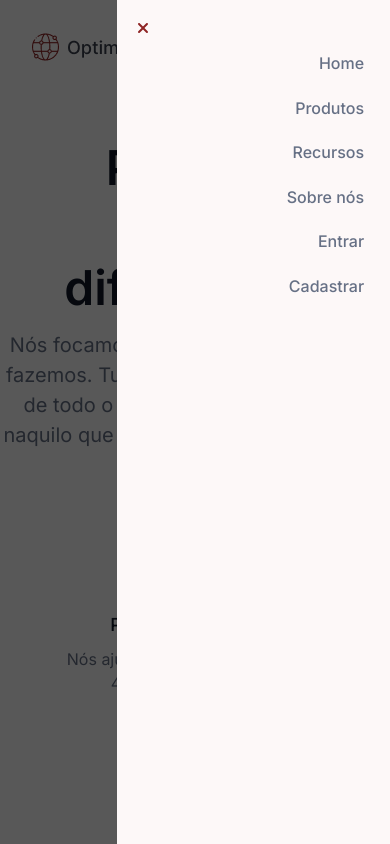
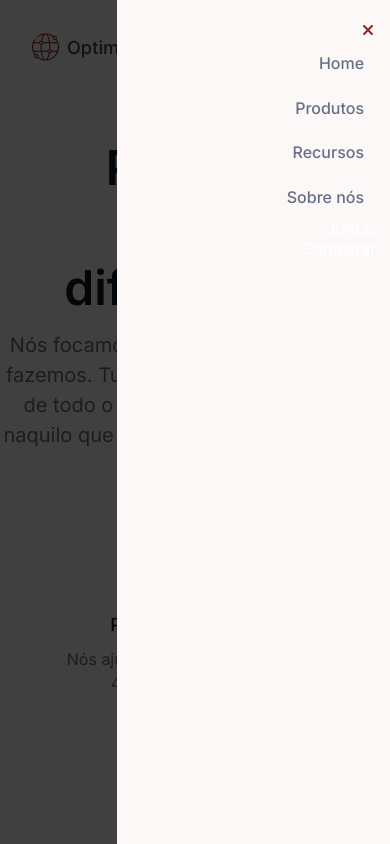
Before and after one commit to esa1715/optimustech-react, a React (Create React App) app: page / in a window 390 px wide. Both pictures are taken after a click on the element 363 px from the left and 47 px from the top of the page. Built offline with nearby package versions, Linux system fonts and the light colour scheme.

Commit message:
Vários ajustes e correções

```diff
--- a/src/componentes/Modal/Modal.css
+++ b/src/componentes/Modal/Modal.css
@@ -27,6 +27,15 @@
     flex-direction: column;
     justify-content: space-between;
     align-items: center;
+    position: relative;
+}
+
+.btn__fechar {
+    position: absolute;
+    top: 1%;
+    right: 1%;
+    padding: 5%;
+    cursor: pointer;
 }
 
 .modal img {
--- a/src/componentes/Modal/index.js
+++ b/src/componentes/Modal/index.js
@@ -1,26 +1,62 @@
-import './Modal.css';
+import { useState } from 'react';
+import PropTypes from 'prop-types';
 import { FontAwesomeIcon } from '@fortawesome/react-fontawesome';
 import { faGithub, faLinkedinIn, faWhatsapp } from '@fortawesome/free-brands-svg-icons';
-import PropTypes from 'prop-types';
-
-const loginConcluido = () => {
-    alert("Login realizado com sucesso! Para sugestões ou contato, clique em uma das redes sociais abaixo.");
-};
+import { faXmark } from '@fortawesome/free-solid-svg-icons';
+import './Modal.css';
 
 const Modal = ({ isOpen, onClose }) => {
+
+    const [username, setUsername] = useState('');
+    const [email, setEmail] = useState('');
+    const [error, setError] = useState('');
+
     if (!isOpen) return null;
+
+    const handleLogin = () => {
+        if (!username.trim() || !email.trim()) {
+            alert('Por favor, preencha todos os campos.');
+            return;
+        }
+
+        setError('');
+        alert(`Bem-vindo(a) ${username}! seu login foi realizado com sucesso! Para sugestões ou contato, clique em uma das redes sociais abaixo.`);
+    };
 
     return (
         <div className='background__modal' onClick={onClose}>
             <div className='modal' onClick={(e) => e.stopPropagation()}>
+                <div className='btn__fechar' onClick={onClose}>
+                    <FontAwesomeIcon icon={faXmark} style={{color: "#8e2424"}} />
+                </div>
                 <img src='/imagens/OptimusTech.png' alt='Logo da Optimus Tech' />
+
                 <div className='modal__content'>
-                    <input type='text' placeholder='Digite seu nome de usuário' className='modal__input' />
+                    <input
+                        type='text'
+                        placeholder='Digite seu nome de usuário'
+                        className='modal__input'
+                        value={username}
+                        onChange={(e) => setUsername(e.target.value)}
+                    />
                 </div>
+
                 <div className='modal__content'>
-                    <input type='email' placeholder='Digite seu e-mail' className='modal__input' />
+                    <input
+                        type='email'
+                        placeholder='Digite seu e-mail'
+                        className='modal__input'
+                        value={email}
+                        onChange={(e) => setEmail(e.target.value)}
+                    />
                 </div>
-                <a href='#' className='modal__btnlogin' onClick={loginConcluido}>Login</a>
+
+                {error && <p className="modal__error">{error}</p>}
+
+                <button className='modal__btnlogin' onClick={handleLogin}>
+                    Login
+                </button>
+
                 <span className='modal__contato'>Minhas Redes</span>
                 <div className='modal__icons'>
                     <ul>
@@ -35,7 +71,7 @@ const Modal = ({ isOpen, onClose }) => {
                             </a>
                         </li>
                         <li>
-                            <a href='' target="_blank" rel="noreferrer">
+                            <a href='https://api.whatsapp.com/send/?phone=%2B5511933329021&text&type=phone_number&app_absent=0' target="_blank" rel="noreferrer">
                                 <FontAwesomeIcon icon={faWhatsapp} style={{ color: "#8e2424" }} />
                             </a>
                         </li>
--- a/src/componentes/Navbar/Navbar.css
+++ b/src/componentes/Navbar/Navbar.css
@@ -81,6 +81,7 @@
     font-size: 16px;
     line-height: 24px;
     color: #667085;
+    cursor: pointer;
 }
 
 .btncadastrar {
@@ -97,6 +98,7 @@
     font-size: 16px;
     line-height: 24px;
     color: #FFFFFF;
+    cursor: pointer;
 }
 
 .abrir__menu {
@@ -182,7 +184,7 @@
 
     .overlay-menu {
         display: flex;
-        background: #000000a7;
+        background: rgba(0, 0, 0, 0.75);
         width: 100%;
         height: 100%;
         position: fixed;
--- a/src/componentes/Navbar/index.js
+++ b/src/componentes/Navbar/index.js
@@ -51,8 +51,8 @@ const Navbar = () => {
                 <div className='navbar__logo'></div>
                 <nav className='navbar__actions'>
                     <ul>
-                        <li><a href='#' className='btnentrar' onClick={toggleModal}>Entrar</a></li>
-                        <li><a href='#' className='btncadastrar' onClick={toggleModal}>Cadastrar</a></li>
+                        <li className='btnentrar' onClick={toggleModal}>Entrar</li>
+                        <li className='btncadastrar' onClick={toggleModal}>Cadastrar</li>
                     </ul>
                 </nav>
             </div>
@@ -75,8 +75,8 @@ const Navbar = () => {
                                 <li><a href='https://vercel.com/eriks-projects-80eba853' className='btnprodutos' target="_blank" rel="noreferrer" onClick={closeMenu}>Produtos</a></li>
                                 <li><a href='https://github.com/esa1715' className='btnrecursos' target="_blank" rel="noreferrer" onClick={closeMenu}>Recursos</a></li>
                                 <li><a href='https://www.linkedin.com/in/erikalves12' className='btnsobrenos' target="_blank" rel="noreferrer" onClick={closeMenu}>Sobre nós</a></li>
-                                <li><a href='#' className='bthome' onClick={toggleModal}>Entrar</a></li>
-                                <li><a href='#' className='btnhome' onClick={toggleModal}>Cadastrar</a></li>
+                                <li className='bthome' onClick={toggleModal}>Entrar</li>
+                                <li className='btnhome' onClick={toggleModal}>Cadastrar</li>
                             </ul>
                         </nav>
                     </div>
```
